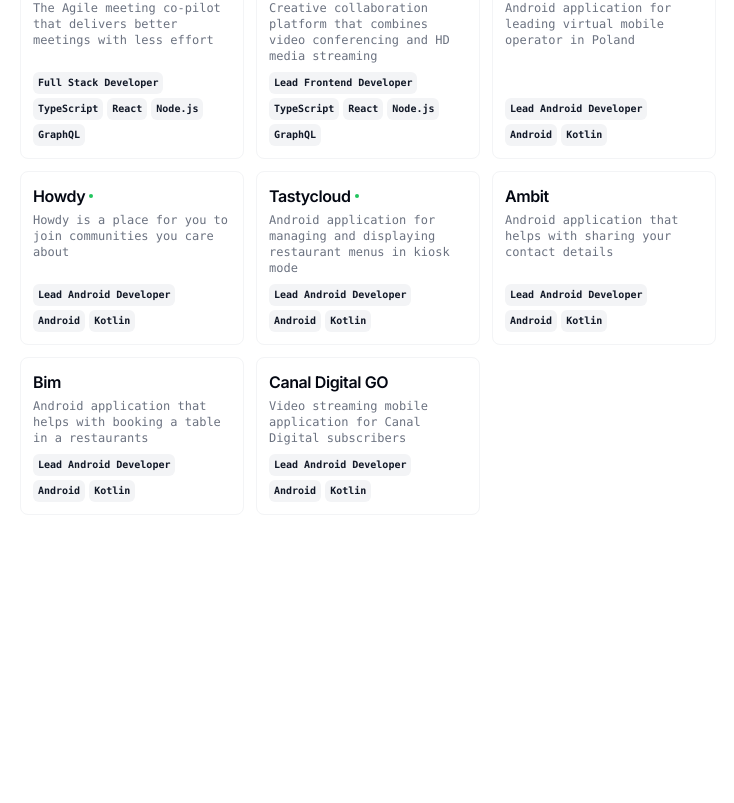
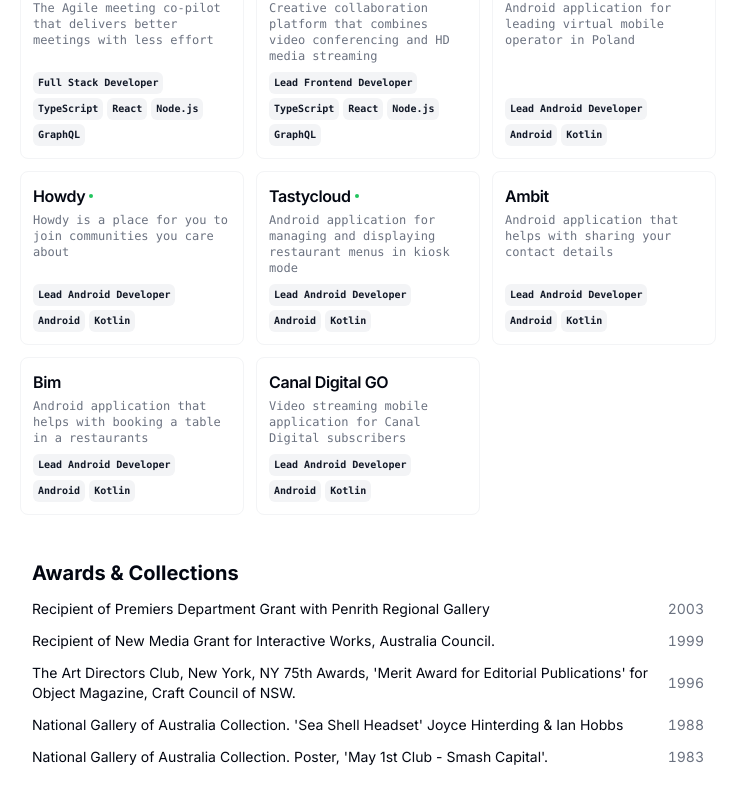
Before and after one commit to ianhobbs/some-CV, a Next.js app: page / in a window 1280 px wide. Shown: the part 1939-2742 px from the top of the page, without its empty margins (272-1006 px from the left). Before the commit the page ends 2518 px from the top, so only its background shows below. Built offline with nearby package versions, Linux system fonts and the light colour scheme.

Commit message:
addng awards section

```diff
--- a/src/app/page.tsx
+++ b/src/app/page.tsx
@@ -183,6 +183,25 @@
             })}
           </div>
         </Section>
+        <Section>
+          <h2 className="text-xl font-bold mt-3">Awards & Collections</h2>
+          {RESUME_DATA.awards.map((awards) => {
+            return (
+              <Card key={awards.award}>
+                <CardHeader>
+                  <div className="flex items-center justify-between gap-x-2 text-base">
+                    <p className="mt-0 text-sm">
+                      {awards.award}
+                    </p>
+                    <div className="text-sm tabular-nums text-gray-500">
+                      {awards.year}
+                    </div>
+                  </div>
+                </CardHeader>
+              </Card>
+            );
+          })}
+        </Section>
       </section>
 
       <CommandMenu
--- a/src/data/resume-data.tsx
+++ b/src/data/resume-data.tsx
@@ -160,6 +160,36 @@
       description: "Design and deliver courses in New media, Flash, Web Photo-media, Design. Animation",
     }
   ],
+
+
+  awards: [
+    {
+      award: "Recipient of Premiers Department Grant with Penrith Regional Gallery",
+      year: "2003",
+    },
+    {
+      award: "Recipient of New Media Grant for Interactive Works, Australia Council.",
+      year: "1999",
+    },
+    {
+      award: "The Art Directors Club, New York, NY 75th Awards, 'Merit Award for Editorial Publications' for Object Magazine, Craft Council of NSW.",
+      year: "1996",
+    },
+    {
+      award: "National Gallery of Australia Collection. 'Sea Shell Headset' Joyce Hinterding & Ian Hobbs",
+      year: "1988",
+    },
+    {
+      award: "National Gallery of Australia Collection. Poster, 'May 1st Club - Smash Capital'.",
+      year: "1983",
+    },
+
+
+  ],
+
+
+  // end insert
+
   skills: [
     "Photography",
     "Studio Photography",
```
